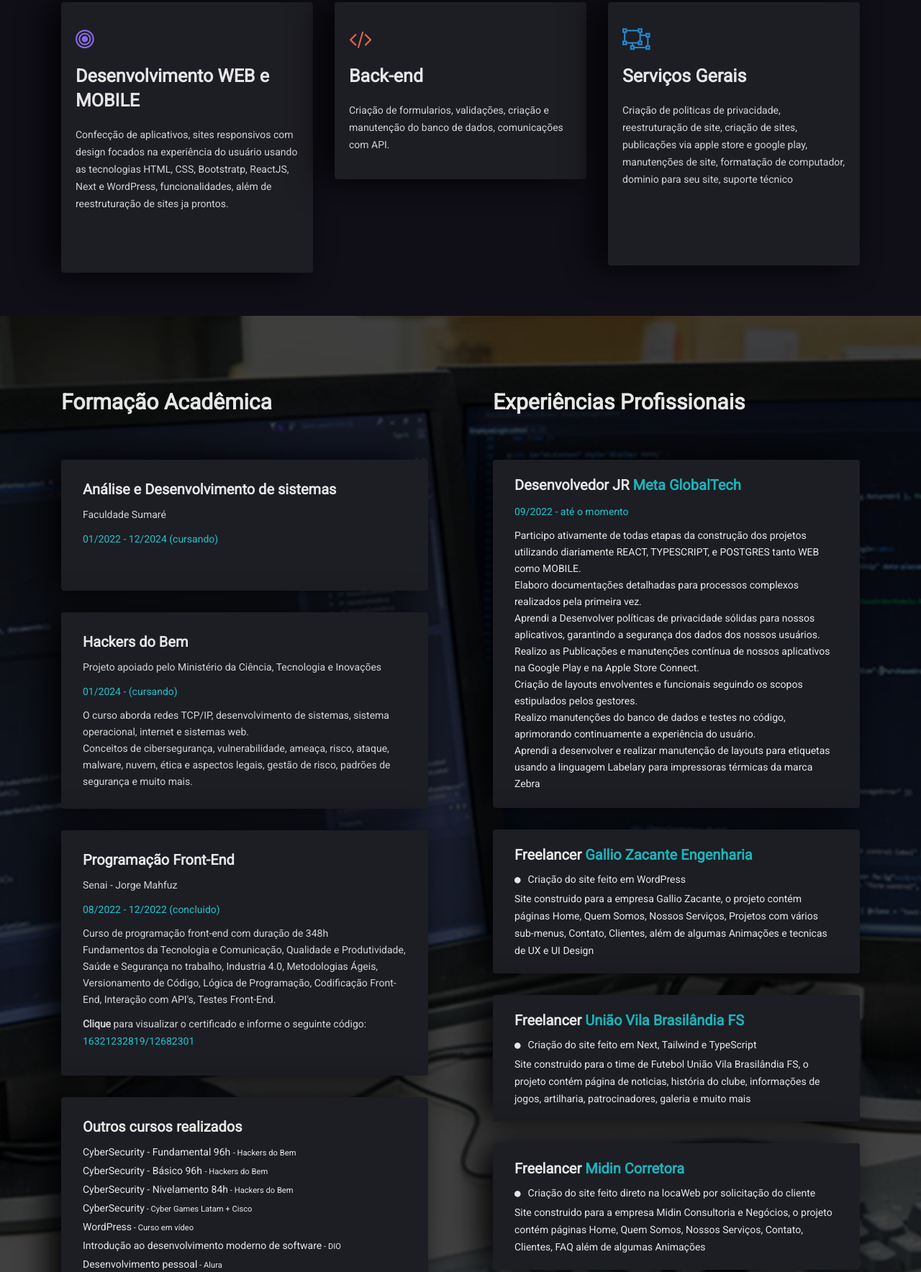
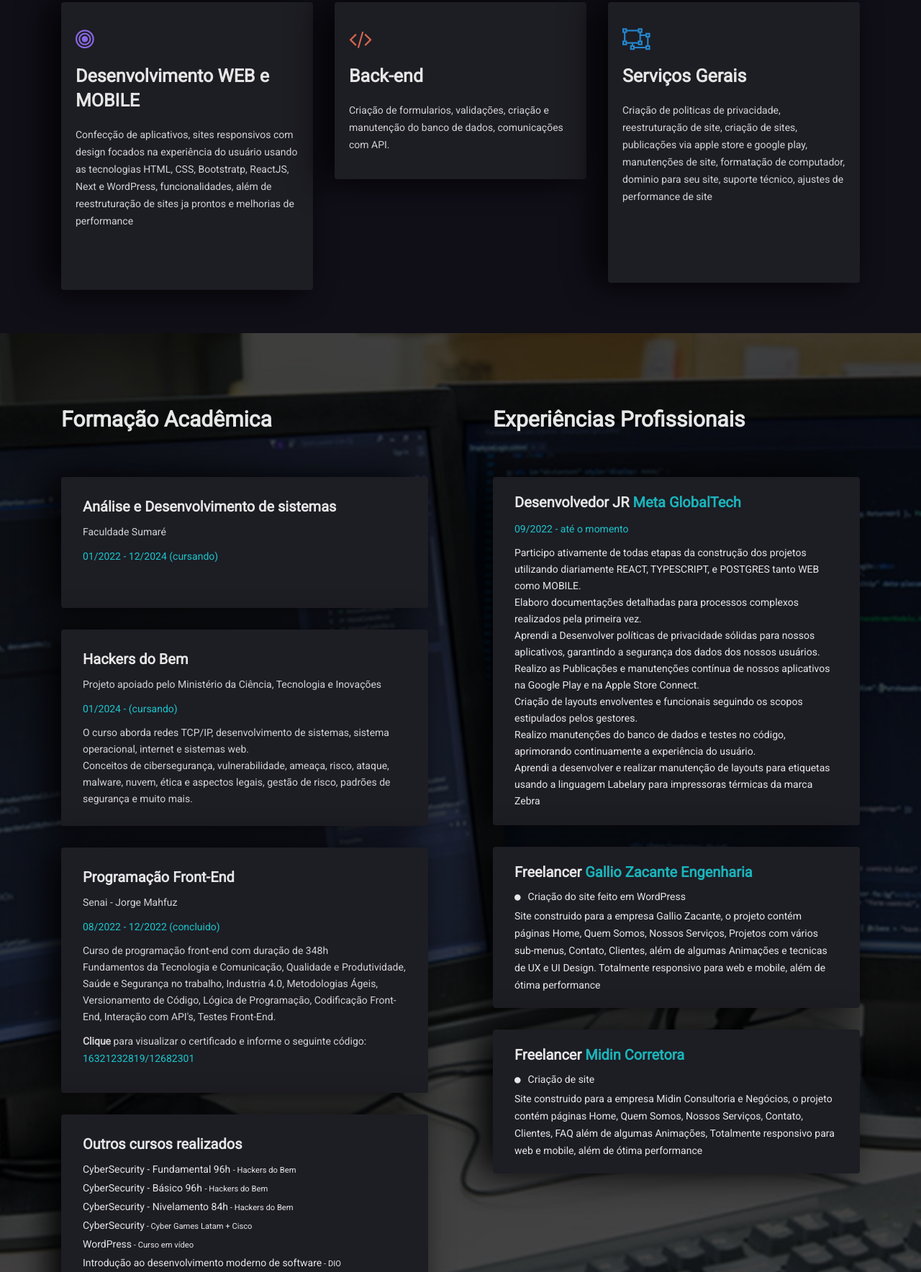
Before and after one commit to BrunooSanttana/PortifolioBS, a website: page index.html in a window 1280 px wide. Shown: the part 1683-3451 px from the top of the page at 72% size. Drawn offline with Linux system fonts and the light colour scheme.

Commit message:
[changed] curriculum and description jobs and projects

```diff
--- a/index.html
+++ b/index.html
@@ -165,7 +165,7 @@
                             capital de São Paulo. Sempre fui apaixonado por tecnologia, mas as oportunidades de trabalho
                             me levaram por caminhos diferentes. Até que um dia, decidi mudar de área. Atualmente,
                             trabalho como Desenvolvedor Front-End e Back-End na Meta GlobalTech,
-                            onde uso React, React-Native, TypeScript, e Postgree.
+                            onde uso React, React-Native, TypeScript, e Postgree para proejtos de software web e mobile.
                             Estou cursando o 5° semestre de Análise e Desenvolvimento de Sistemas na Faculdade Suamré,
                             Faço trabalhos de desenvolvimento e criação de sites como freelancer,
                             venho estudando também sobre CyberSecurity onde ja adiquiri alguns certificados e bons
@@ -214,7 +214,7 @@
                             Confecção de aplicativos, sites responsivos com design focados na experiência do usuário
                             usando as
                             tecnologias HTML, CSS, Bootstratp, ReactJS, Next e WordPress, funcionalidades, além de
-                            reestruturação de sites ja prontos.
+                            reestruturação de sites ja prontos e melhorias de performance
                             <br><br><br>
                         </p>
                     </div>
@@ -238,7 +238,7 @@
                         <p>
                             Criação de politicas de privacidade, reestruturação de site, criação de sites, publicações
                             via apple store e google play, manutenções de site, formatação de computador, dominio para
-                            seu site, suporte técnico
+                            seu site, suporte técnico, ajustes de performance de site
                             <br><br><br><br>
                         </p>
                     </div>
@@ -390,22 +390,8 @@
                                             WordPress</li>
                                             Site construido para a empresa Gallio Zacante, o projeto contém
                                             páginas Home, Quem Somos, Nossos Serviços, Projetos com vários sub-menus,
-                                            Contato, Clientes, além de algumas Animações e tecnicas de UX e UI Design
-                                    </ul>
-                                </div>
-
-                                <div class="mh-work-item dark-bg wow fadeInUp" data-wow-duration="0.8s"
-                                    data-wow-delay="0.4s">
-                                    <h4>Freelancer <a href="https://galliozacante.com.br/">União Vila Brasilândia FS</a>
-                                    </h4>
-                                    <ul class="work-responsibility">
-                                        <li><i class="fa fa-circle"></i>Criação do site feito em Next, Tailwind e
-                                            TypeScript </li>
-                                        Site construido para o time de Futebol União Vila Brasilândia FS,
-                                            o projeto contém página de noticias, história do clube, informações de jogos,
-                                            artilharia, patrocinadores, galeria e muito mais
-
-
+                                            Contato, Clientes, além de algumas Animações e tecnicas de UX e UI Design.
+                                            Totalmente responsivo para web e mobile, além de ótima performance
                                     </ul>
                                 </div>
 
@@ -414,12 +400,11 @@
                                     <h4>Freelancer <a href="https://galliozacante.com.br/">Midin Corretora</a>
                                     </h4>
                                     <ul class="work-responsibility">
-                                        <li><i class="fa fa-circle"></i>Criação do site feito direto na locaWeb por
-                                            solicitação do cliente
+                                        <li><i class="fa fa-circle"></i>Criação de site
                                         </li>
                                         Site construido para a empresa Midin Consultoria e Negócios, o
                                             projeto contém páginas Home, Quem Somos, Nossos Serviços, Contato, Clientes,
-                                            FAQ além de algumas Animações
+                                            FAQ além de algumas Animações,  Totalmente responsivo para web e mobile, além de ótima performance
                                     </ul>
                                 </div>
                             </div>
@@ -487,11 +472,11 @@
                                             <br>
                                         </ul>
                                     </div>
-                                    <p> Freelancer de Site construido para o time de Futebol União Vila Brasilândia FS,
+                                    <p> Site construido para o time de Futebol União Vila Brasilândia FS,
                                         o projeto contém página de noticias, história do clube, informações de jogos,
                                         artilharia, patrocinadores, galeria e muito mais
                                     </p>
-                                    <a href="https://galliozacante.com.br/" target="_blank">Ver
+                                    <a href="https://uniao-brasilandia.vercel.app/" target="_blank">Ver
                                         Site</a>
                                 </div>
                             </div>
@@ -555,7 +540,7 @@
                                         </ul>
                                     </div>
                                     <p> Loja de E-COMMERCE para venda de canecas e camisetas que tem diversas
-                                        funcionalidades.
+                                        funcionalidades, projeto criado para estudo.
                                     </p>
                                     <br>
                                     <a href="https://github.com/BrunooSanttana/capputeeno" target="_blank">Ver
```
Also changed, not shown: 1 other file.
